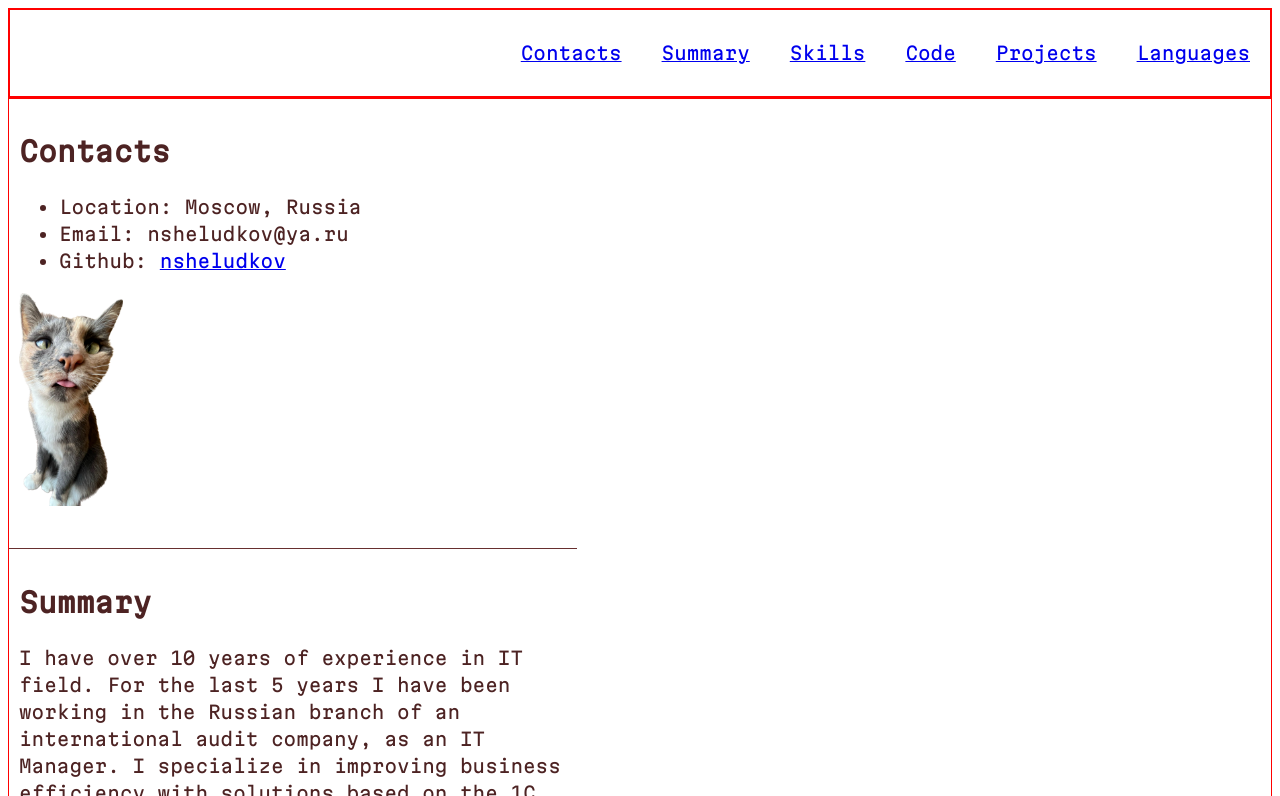
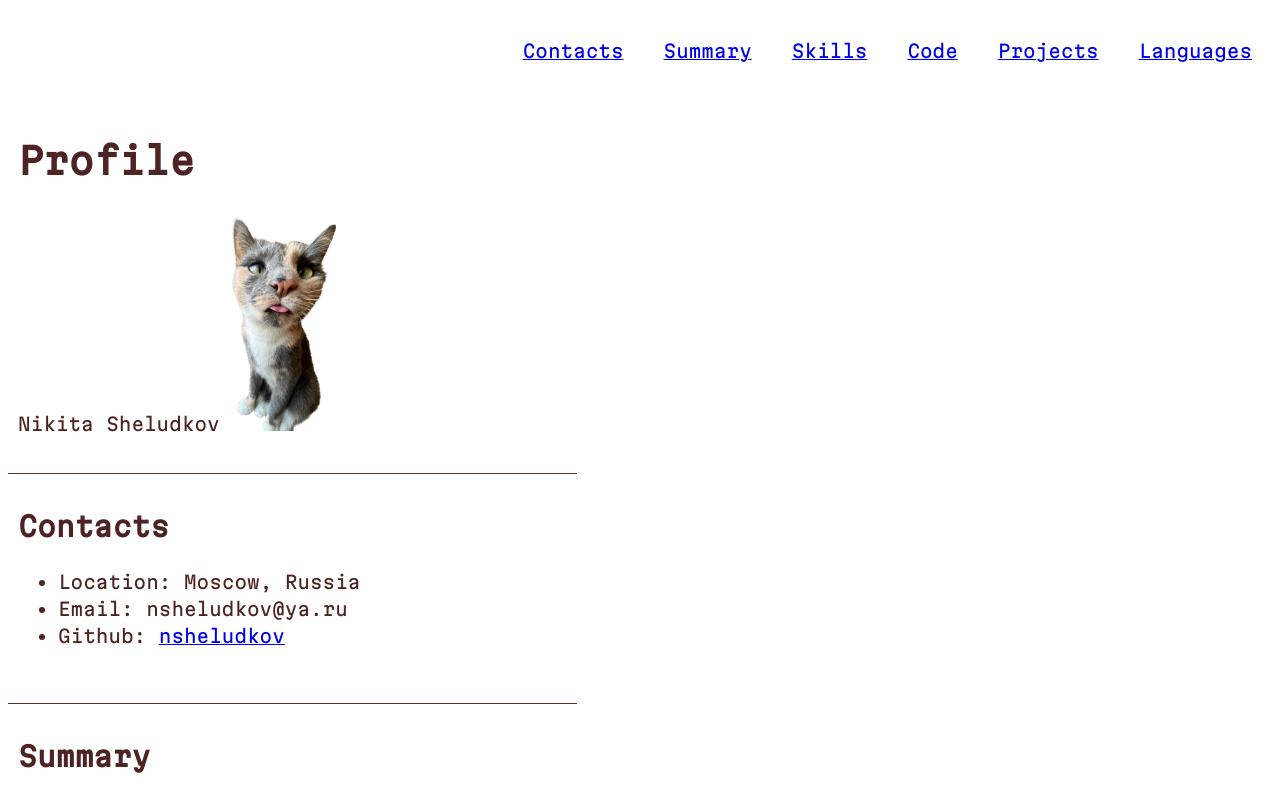
Before and after one commit to nsheludkov/rsschool-cv-pre, a plain HTML site: page index.html in a window 1280 px wide. Shown: the top 796 px of the page. Drawn offline with Linux system fonts and the light colour scheme.

Commit message:
feat: remove red boarders

```diff
--- a/index.html
+++ b/index.html
@@ -27,6 +27,13 @@
 
     <main class="main-container">
         <div class="container">
+            <section class = "section">
+                <h1>Profile</h1>
+                    Nikita Sheludkov
+
+                <img src="./assets/img/image.jpg" alt="avatar" width="104" height="213">
+            </section>
+
             <section class = "section" id="Contacts">
                 <h2 class = ".section-title">Contacts</h2>
                     <ul>
@@ -39,8 +46,6 @@
                         </a>
                     </li>
                     </ul>
-
-                <img src="./assets/img/image.jpg" alt="avatar" width="104" height="213">
             </section>
 
             <section class = "section" id="Summary">
--- a/style.css
+++ b/style.css
@@ -25,14 +25,12 @@
   }
 
   .main-header {
-    border: 1px solid red;
     color: rgb(57, 168, 23);
   }
 
   .container {
     max-width: 1440px;
     margin: 0 auto;
-    border: 1px solid red;
   }
 
   .nav-list {
@@ -88,3 +86,7 @@ section {
     width: 100%;
   }
 }
+
+h1 {
+  font-size: 36px;
+}
```
